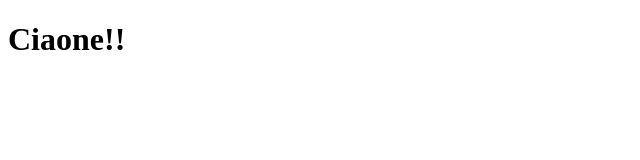
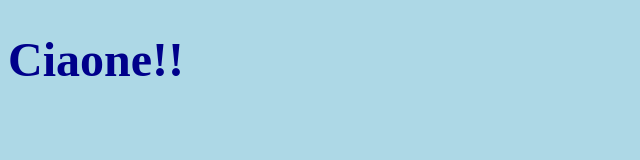
Before and after one commit to BiffiDaniel/pipeline-pages, a plain HTML site: page index.html in a window 1280 px wide. Shown: the whole page, without its empty margins (0-640 px from the left). Drawn offline with Linux system fonts and the light colour scheme.

Commit message:
Aggiunge colori e dimensione del titolo

```diff
--- a/index.html
+++ b/index.html
@@ -4,6 +4,16 @@
     <meta charset="UTF-8">
     <meta name="viewport" content="width=device-width, initial-scale=1.0">
     <title>Document</title>
+    <style>
+        body {
+            background-color: lightblue;
+        }
+
+        h1 {
+            color: darkblue;
+            font-size: 48px;
+        }
+    </style>
 </head>
 <body>
     <h1>Ciaone!!</h1>
```
